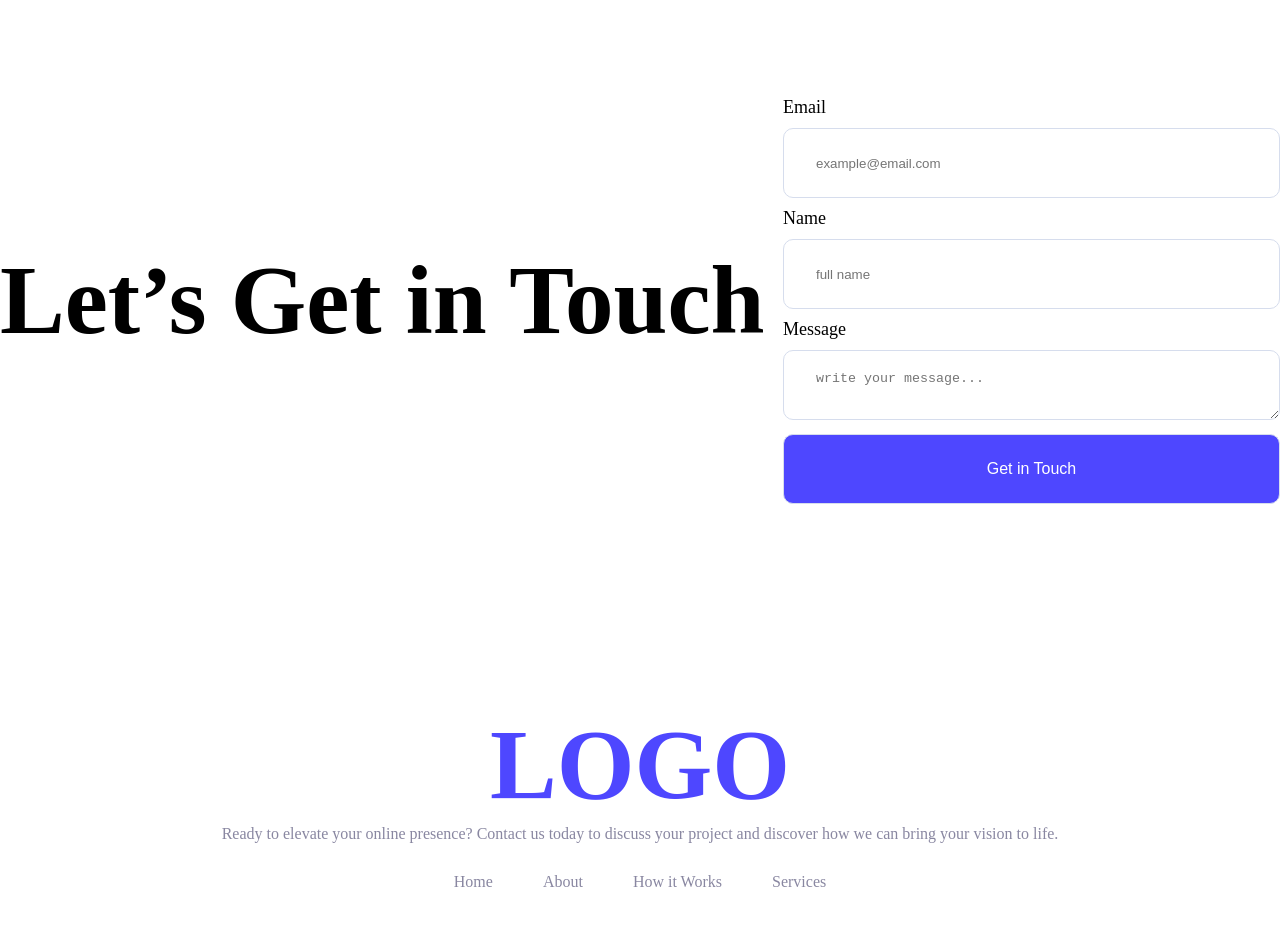
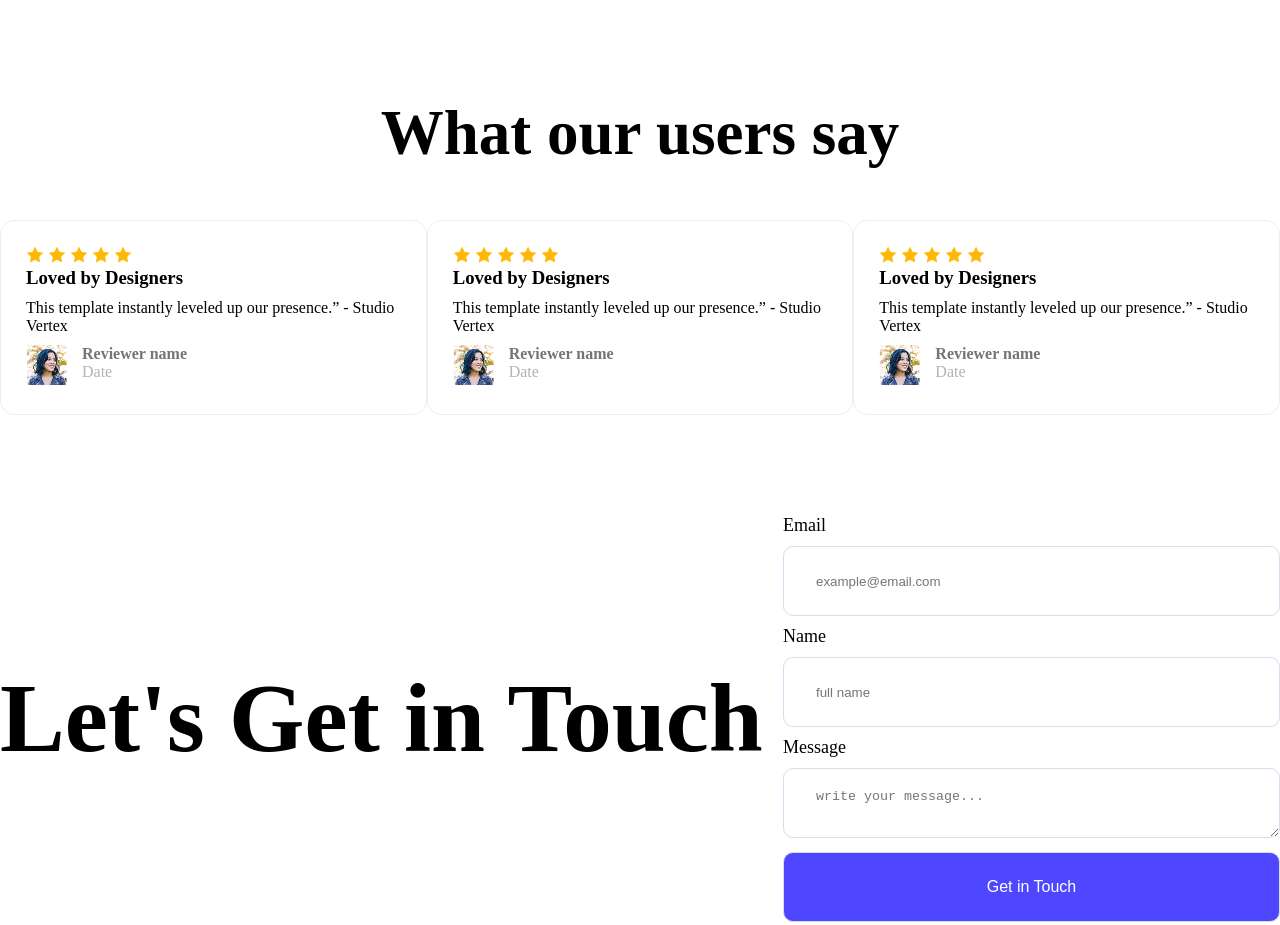
Before and after one commit to abrar-hossain20/landing-launchpad, a plain HTML site: page index.html in a window 1280 px wide. Shown: the part 1525-2450 px from the top of the page. Drawn offline with Linux system fonts and the light colour scheme.

Commit message:
user's feedback section added

```diff
--- a/index.html
+++ b/index.html
@@ -51,9 +51,72 @@
         </div>
       </section>
 
+      <section class="feedback">
+        <div class="feedbackH">
+          <h1>What our users say</h1>
+        </div>
+        <div class="cards">
+          <div class="card">
+            <img src="Assets/icon-star.png" alt="icons">
+            <img src="Assets/icon-star.png" alt="icons">
+            <img src="Assets/icon-star.png" alt="icons">
+            <img src="Assets/icon-star.png" alt="icons">
+            <img src="Assets/icon-star.png" alt="icons">
+            <h3>Loved by Designers</h3>
+            <p class="cardDes">This template instantly leveled up our presence.” - Studio Vertex</p>
+            <div class="reviewer">
+              <div>
+                <img src="Assets/avatar.png" alt="dp">
+              </div>
+              <div>
+                <p class="reviewerName">Reviewer name</p>
+                <p class="reviewDate">Date</p>
+              </div>
+            </div>
+          </div>
+          <div class="card">
+            <img src="Assets/icon-star.png" alt="icons">
+            <img src="Assets/icon-star.png" alt="icons">
+            <img src="Assets/icon-star.png" alt="icons">
+            <img src="Assets/icon-star.png" alt="icons">
+            <img src="Assets/icon-star.png" alt="icons">
+            <h3>Loved by Designers</h3>
+            <p class="cardDes">This template instantly leveled up our presence.” - Studio Vertex</p>
+            <div class="reviewer">
+              <div>
+                <img src="Assets/avatar.png" alt="dp">
+              </div>
+              <div>
+                <p class="reviewerName">Reviewer name</p>
+                <p class="reviewDate">Date</p>
+              </div>
+            </div>
+          </div>
+          <div class="card">
+            <img src="Assets/icon-star.png" alt="icons">
+            <img src="Assets/icon-star.png" alt="icons">
+            <img src="Assets/icon-star.png" alt="icons">
+            <img src="Assets/icon-star.png" alt="icons">
+            <img src="Assets/icon-star.png" alt="icons">
+            <h3>Loved by Designers</h3>
+            <p class="cardDes">This template instantly leveled up our presence.” - Studio Vertex</p>
+            <div class="reviewer">
+              <div>
+                <img src="Assets/avatar.png" alt="dp">
+              </div>
+              <div>
+                <p class="reviewerName">Reviewer name</p>
+                <p class="reviewDate">Date</p>
+              </div>
+            </div>
+          </div>
+
+        </div>
+      </section>
+
       <section class="getInTouch">
         <div >
-          <h1 class="getH">Let’s Get in Touch</h1>
+          <h1 class="getH">Let's Get in Touch</h1>
         </div>
           <form class="getForm">
             <div class="formGrp">
--- a/styles/style.css
+++ b/styles/style.css
@@ -20,7 +20,10 @@
   transition-duration: 0.4s;
 }
 
-main,
+main {
+  max-width: 1440px;
+  margin: 0 auto;
+}
 footer {
   max-width: 1440px;
   margin: 0 auto;
@@ -67,7 +70,8 @@ footer {
   display: flex;
   justify-content: space-between;
   align-items: center;
-  margin: 100px 0px;
+  padding-top: 100px;
+  margin-bottom: 100px;
 }
 .actionTittle {
   font-size: 50px;
@@ -117,12 +121,47 @@ footer {
   padding-bottom: 50px;
 }
 
+/* feedback section */
+
+.feedbackH {
+  text-align: center;
+  font-size: 42px;
+  font-weight: 700;
+  margin-bottom: 50px;
+}
+.cards {
+  display: flex;
+  justify-content: space-between;
+}
+.card {
+  box-sizing: border-box;
+  border: 1px solid rgb(242, 237, 237);
+  border-radius: 14px;
+  background: rgba(255, 255, 255, 0.5);
+  padding: 25px;
+}
+.cardDes {
+  margin: 10px 0px;
+}
+.reviewer {
+  display: flex;
+  gap: 15px;
+}
+.reviewerName {
+  color: rgb(117, 117, 117);
+  font-weight: 600;
+}
+.reviewDate {
+  color: rgb(179, 179, 179);
+}
+
 /* get in touch section */
 
 .getInTouch {
   display: flex;
   justify-content: space-between;
   align-items: center;
+  padding-top: 100px;
   margin-bottom: 100px;
 }
 
@@ -175,7 +214,7 @@ footer {
   font-size: 16px;
   font-weight: 400;
 
-  margin-bottom:  30px ;
+  margin-bottom: 30px;
 }
 .footUL {
   display: flex;
```
